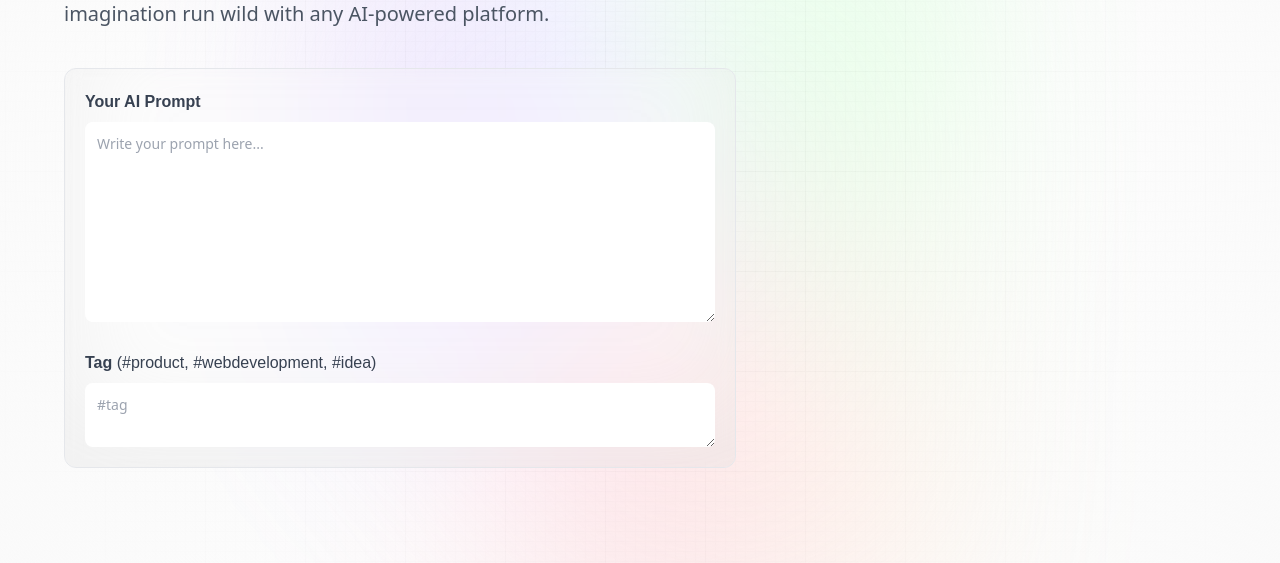
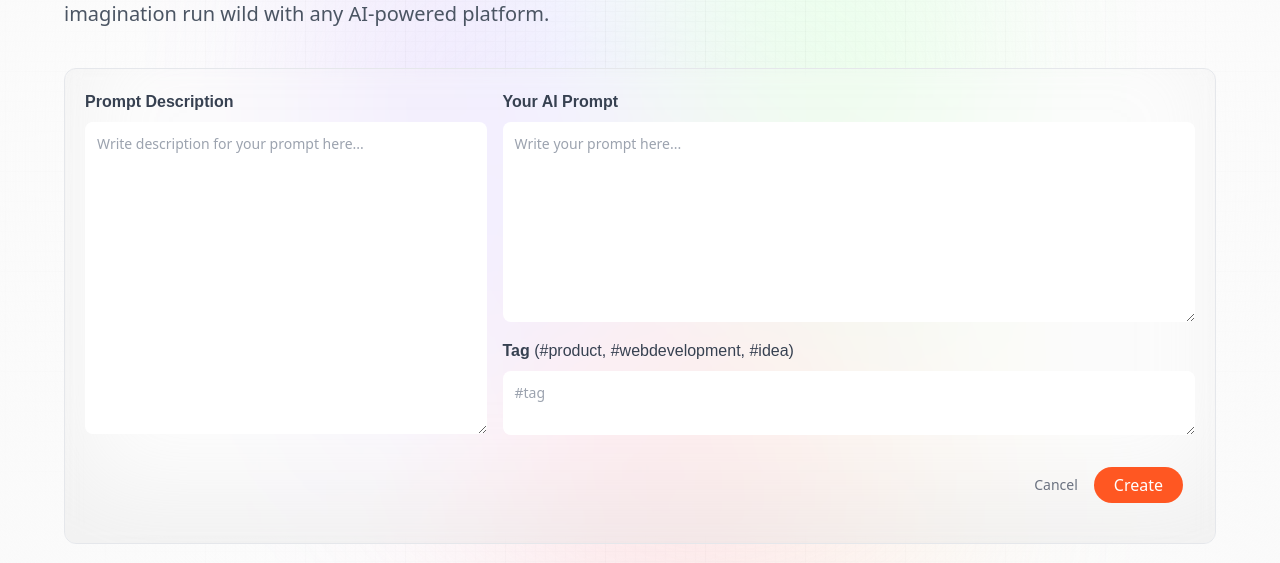
Before and after one commit to thisisankit01/PromptHub, a Next.js app: page /create-prompt in a window 1280 px wide. Shown: the part 234-797 px from the top of the page. Built offline with nearby package versions, Linux system fonts and the light colour scheme; no server answers.

Commit message:
connected one to many relation db for prompt through user

```diff
--- /dev/null
+++ b/app/api/prompt/new/route.ts
@@ -0,0 +1,23 @@
+import { connectToDB } from "@utils/database";
+import Prompt from "@models/prompt";
+
+export const POST = async (req: Request) => {
+  const { userId, prompt, tag, description } = await req.json();
+
+  try {
+    await connectToDB();
+
+    const newPrompt = new Prompt({
+      creator: userId,
+      prompt,
+      tag,
+      description,
+    });
+
+    await newPrompt.save();
+
+    return new Response(JSON.stringify(newPrompt), { status: 201 });
+  } catch (error) {
+    return new Response("Failed to create a new Prompt", { status: 500 });
+  }
+};
--- a/app/create-prompt/page.tsx
+++ b/app/create-prompt/page.tsx
@@ -2,27 +2,47 @@
 
 import { useState } from "react";
 import { useSession } from "next-auth/react";
-import { useRouter } from "next/router";
+import { useRouter } from "next/navigation";
 
 import Form from "@components/Form";
 import { FormEvent } from "react";
+import { Session } from "inspector";
 
 const CreatePrompt = () => {
+  const router = useRouter();
+
+  const { data: session } = useSession();
+
   const [submitting, setSubmitting] = useState<boolean>(false);
   const [post, setPost] = useState({
     prompt: "",
     tag: "",
+    description: "",
   });
 
   const createPrompt = async (e: FormEvent<HTMLFormElement>) => {
     e.preventDefault();
-    // TODO: ... code here ...
-  };
+    setSubmitting(true);
 
-  const handleSubmit = async (e: FormEvent<HTMLFormElement>) => {
-    setSubmitting(true);
-    await createPrompt(e);
-    setSubmitting(false);
+    try {
+      const response = await fetch("/api/prompt/new", {
+        method: "POST",
+        body: JSON.stringify({
+          prompt: post.prompt,
+          userId: session?.user?.id,
+          tag: post.tag,
+          description: post.description,
+        }),
+      });
+
+      if (response.ok) {
+        router.push("/");
+      }
+    } catch (error) {
+      console.log(error);
+    } finally {
+      setSubmitting(false);
+    }
   };
 
   console.log("hi");
@@ -33,7 +53,7 @@ const CreatePrompt = () => {
       post={post}
       setPost={setPost}
       submitting={submitting}
-      handleSubmit={handleSubmit}
+      handleSubmit={createPrompt}
     />
   );
 };
--- a/app/layout.tsx
+++ b/app/layout.tsx
@@ -20,7 +20,7 @@ const RootLayout = ({ children, session }: RootLayoutProps) => {
       <body>
         <Provider session={session}>
           <div className="main">
-            <div className="gradient" />
+            <div className="gradient"></div>
           </div>
           <main className="app">
             <Nav />
--- a/app/page.tsx
+++ b/app/page.tsx
@@ -6,7 +6,9 @@ const Home = () => {
       <h1 className="head_text text-center">
         Discover & Share&nbsp;
         <br className="max-md:hidden" />
-        <span className="orange_gradient text-center">AI-Powered Prompts</span>
+        <span className="landing-gradient-text text-center">
+          AI-Powered Prompts
+        </span>
       </h1>
       <p className="desc text-center">
         PromptHub is an open-source AI prompting tool for modern world to
--- a/components/Feed.tsx
+++ b/components/Feed.tsx
@@ -1,7 +1,31 @@
-import React from "react";
+"use client";
+
+import { ChangeEventHandler, FormEvent, useState } from "react";
+
+import PromptCard from "./PromptCard";
 
 const Feed = () => {
-  return <div>Feed</div>;
+  const [searchText, setSearchText] = useState<string>("");
+
+  const handleSearchChange = async (e: FormEvent<HTMLFormElement>) => {
+    e.preventDefault();
+    // setSearchText()
+  };
+
+  return (
+    <section className="feed">
+      <form className="relative w-full flex-center">
+        <input
+          type="text"
+          placeholder="Search for a tag or a username"
+          value={searchText}
+          onChange={() => handleSearchChange}
+          required
+          className="search_input peer"
+        />
+      </form>
+    </section>
+  );
 };
 
 export default Feed;
--- a/components/Form.tsx
+++ b/components/Form.tsx
@@ -17,12 +17,27 @@ const Form = ({
         imagination run wild with any AI-powered platform.
       </p>
 
-      <form
-        onSubmit={handleSubmit}
-        className="mt-10 w-full max-w-2xl flex flex-col gap-7 glassmorphism"
-      >
-        <label>
+      <form onSubmit={handleSubmit} className="mt-10 w-full glassmorphism">
+        <div className="sm:grid sm:grid-flow-col gap-4">
+          <label className="row-span-3">
             <span className="font-satoshi font-semibold text-base text-gray-700">
+              Prompt Description
+            </span>
+
+            <textarea
+              value={post.description}
+              onChange={(e) =>
+                setPost({ ...post, description: e.target.value })
+              }
+              placeholder="Write description for your prompt here..."
+              required
+              className="form_textarea form_description"
+            />
+          </label>
+
+          <label className="col-span-2">
+            <div className="max-sm:pt-5">
+              <span className="font-satoshi font-semibold text-base text-gray-700 ">
                 Your AI Prompt
               </span>
 
@@ -33,9 +48,11 @@ const Form = ({
                 required
                 className="form_textarea"
               />
+            </div>
           </label>
 
-        <label>
+          <label className="row-span-2 col-span-2">
+            <div className="max-sm:pt-5">
               <span className="font-satoshi font-semibold text-base text-gray-700">
                 Tag&nbsp;
                 <span className="font-normal">
@@ -50,7 +67,22 @@ const Form = ({
                 required
                 className="form_input"
               />
+            </div>
           </label>
+        </div>
+        <div className="flex-end mx-3 mb-5 gap-4 pt-8">
+          <Link href="/" className="text-gray-500 text-sm">
+            Cancel
+          </Link>
+
+          <button
+            type="submit"
+            disabled={submitting}
+            className="px-5 py-1.5 bg-primary-orange rounded-full text-white"
+          >
+            {submitting ? `${type}...` : type}
+          </button>
+        </div>
       </form>
     </section>
   );
--- /dev/null
+++ b/models/prompt.ts
@@ -0,0 +1,24 @@
+import { Schema, model, models } from "mongoose";
+
+const PromptSchema = new Schema({
+  creator: {
+    type: Schema.Types.ObjectId,
+    ref: "User",
+  },
+  prompt: {
+    type: String,
+    required: [true, "Prompt is Required"],
+  },
+  tag: {
+    type: String,
+    required: [true, "Tag is Required"],
+  },
+  description: {
+    type: String,
+    required: [true, "Description is Required"],
+  },
+});
+
+const Prompt = models.Prompt || model("Prompt", PromptSchema);
+
+export default Prompt;
--- a/styles/globals.css
+++ b/styles/globals.css
@@ -168,3 +168,18 @@
 .flex-between {
   @apply flex justify-between items-center;
 }
+
+.form_description {
+  height: 312px;
+}
+
+.landing-gradient-text {
+  -webkit-text-fill-color: transparent;
+  background-image: linear-gradient(to right, #7ff8f1, #64a3ee);
+  -webkit-background-clip: text;
+  background-clip: text;
+  margin-bottom: 80px;
+  font-size: 48px;
+  font-weight: 700;
+  line-height: 56px;
+}
```
Lines whose indentation alone changed are shown as unchanged.
